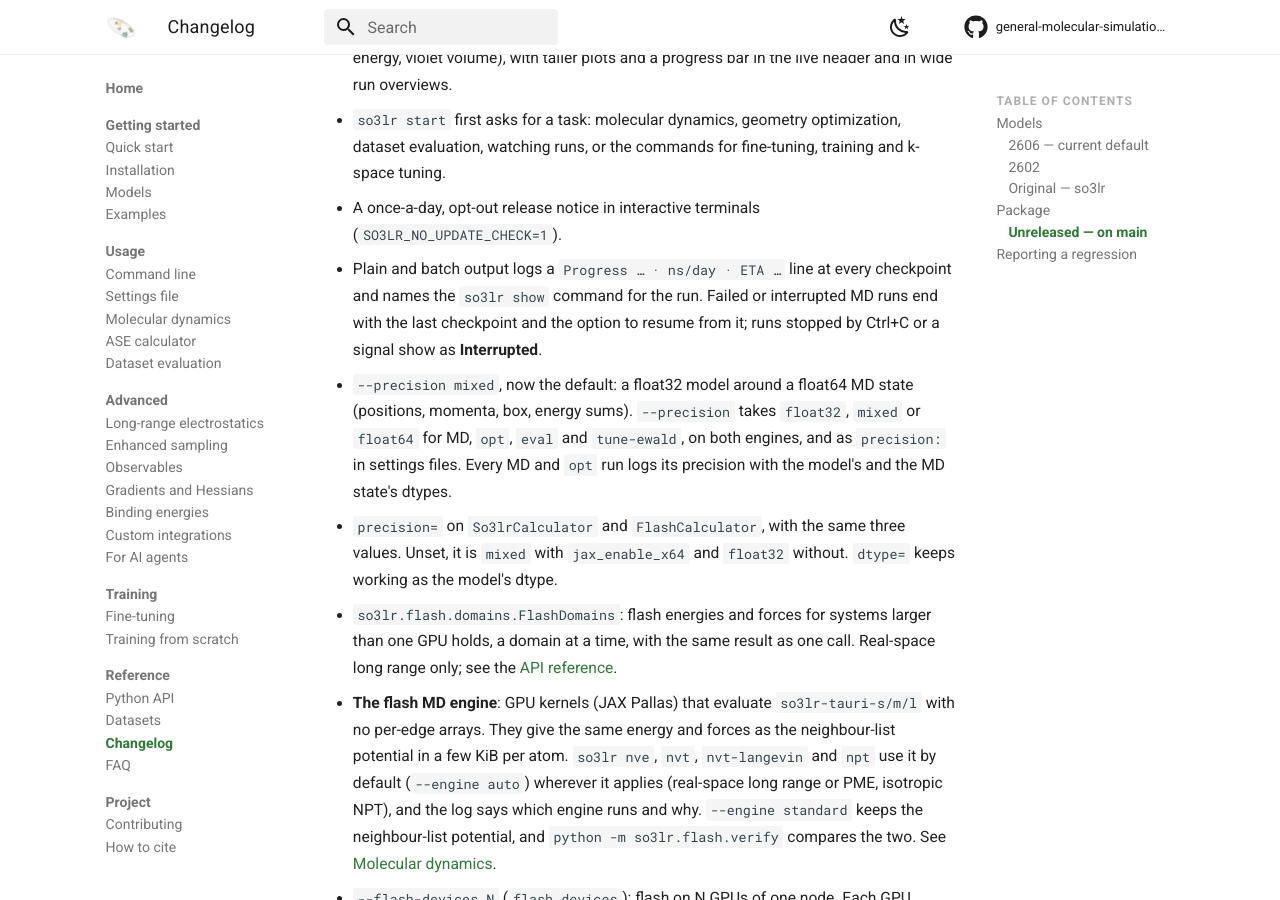
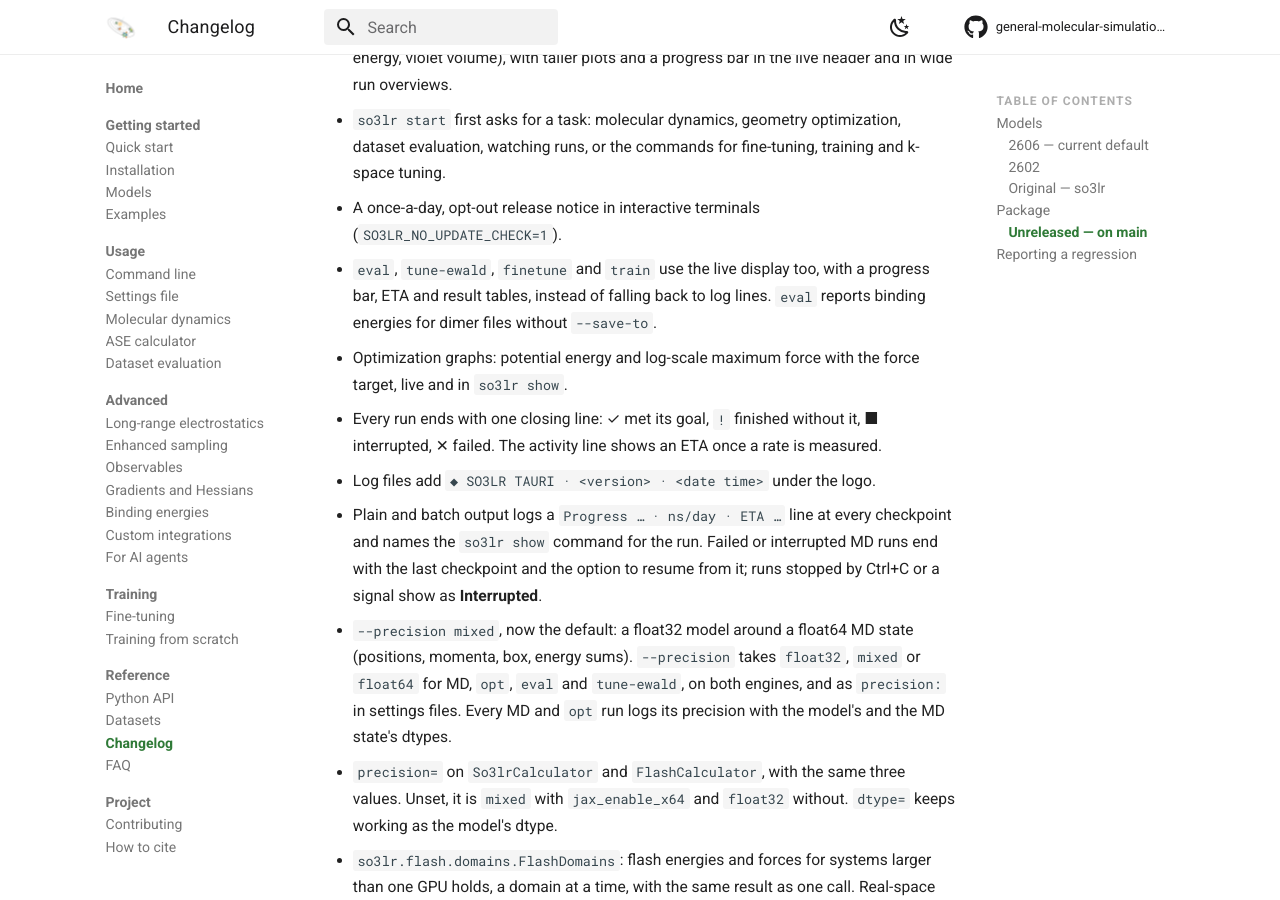
Before and after one commit to so3lr/so3lr.github.io, an MkDocs documentation site: the page built from docs/reference/changelog.md, in a window 1280 px wide and 900 px high, scrolled down 1859 px. Built offline with MkDocs 1.6.1 and Material for MkDocs 9.7.7, drawn with Linux system fonts in a browser that asks for light colours; comment, search, counter and statistics services are not loaded.

Commit message:
Document the live display for eval, tune-ewald and training, optimization graphs and the closing line

```diff
--- a/docs/reference/changelog.md
+++ b/docs/reference/changelog.md
@@ -81,6 +81,14 @@ from the s/m/l family (see [Legacy SO3LR model](../models.md#legacy-so3lr-model)
   fine-tuning, training and k-space tuning.
 - A once-a-day, opt-out release notice in interactive terminals
   (`SO3LR_NO_UPDATE_CHECK=1`).
+- `eval`, `tune-ewald`, `finetune` and `train` use the live display too, with
+  a progress bar, ETA and result tables, instead of falling back to log lines.
+  `eval` reports binding energies for dimer files without `--save-to`.
+- Optimization graphs: potential energy and log-scale maximum force with the
+  force target, live and in `so3lr show`.
+- Every run ends with one closing line: ✓ met its goal, `!` finished without it,
+  ■ interrupted, ✕ failed. The activity line shows an ETA once a rate is measured.
+- Log files add `◆ SO3LR TAURI · <version> · <date time>` under the logo.
 - Plain and batch output logs a `Progress … · ns/day · ETA …` line at every
   checkpoint and names the `so3lr show` command for the run. Failed or
   interrupted MD runs end with the last checkpoint and the option to resume
```
Also changed, not shown: docs/usage/cli.md (+38 -9 lines), docs/usage/md.md (+2 -2 lines).
